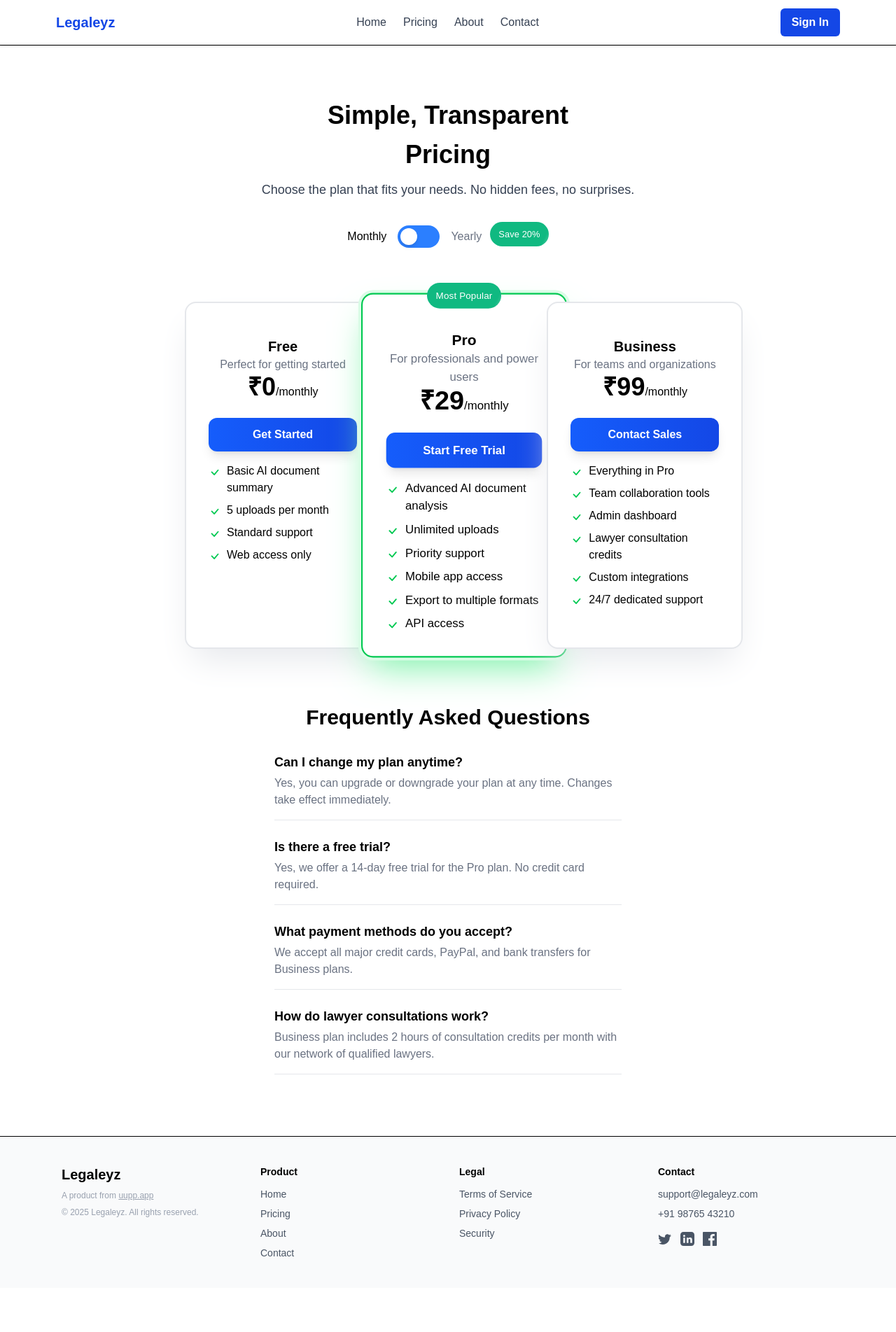
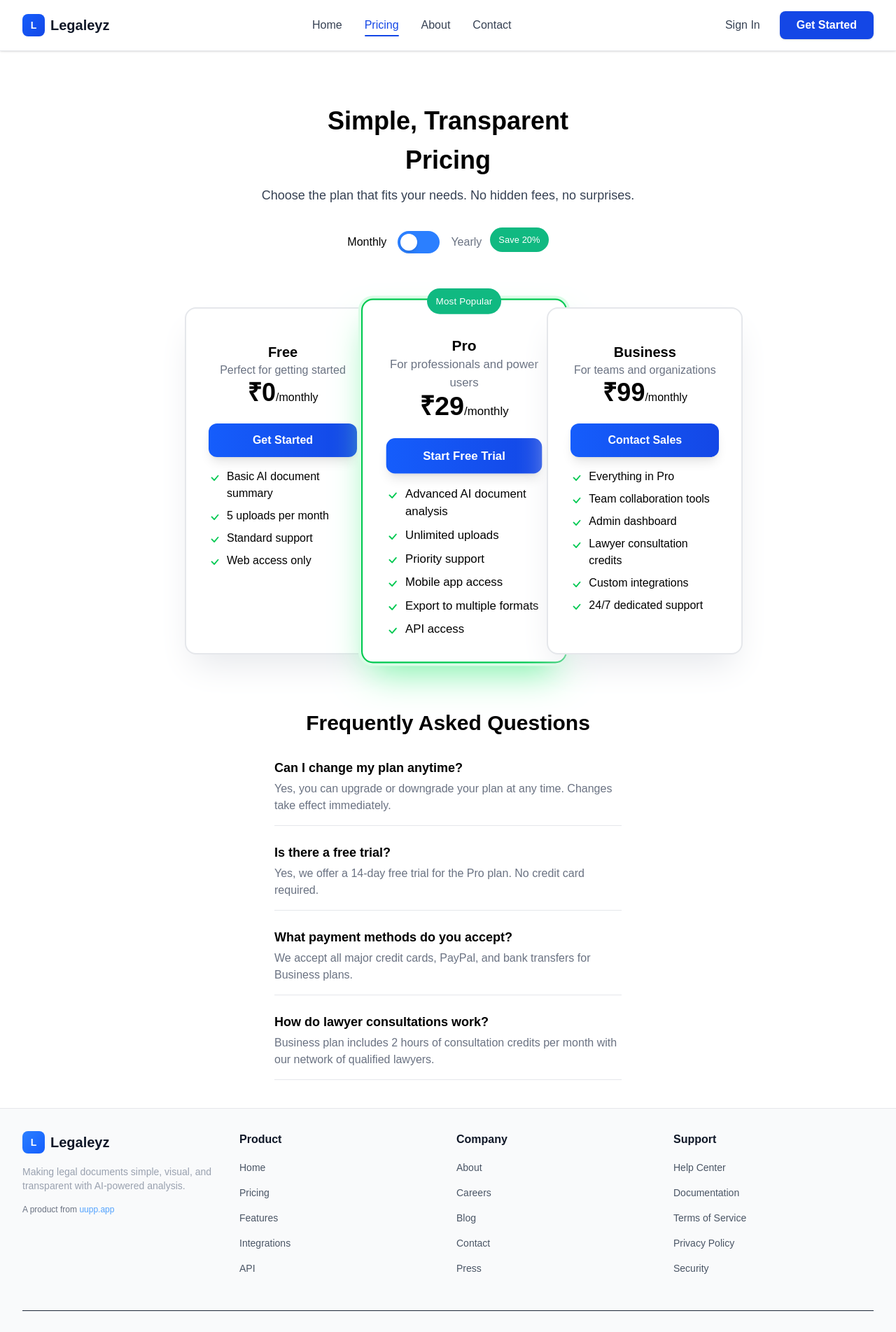
Before and after one commit to xyzabhi/legaleyz, a Next.js app: page /pricing in a window 1280 px wide. Shown: the top 1903 px of the page at 70% size. Before the commit the page ends 1840 px from the top, so only its background shows below. Built offline with nearby package versions, Linux system fonts and the light colour scheme.

Commit message:
build: /pricing page completed

```diff
--- a/src/components/Footer.tsx
+++ b/src/components/Footer.tsx
@@ -2,38 +2,113 @@ import Link from "next/link";
 
 export default function Footer() {
   return (
-    <footer className="bg-gray-50 border-t py-10 mt-12">
-      <div className="max-w-6xl mx-auto px-6 grid grid-cols-1 md:grid-cols-4 gap-8 text-left text-sm text-gray-600">
-        {/* Brand/Logo */}
-        <div className="flex flex-col gap-2">
-          <span className="text-xl font-bold text-black">Legaleyz</span>
-          <span className="text-xs text-gray-400">A product from <a href="https://uupp.app" className="underline hover:text-black" target="_blank">uupp.app</a></span>
-          <span className="text-xs text-gray-400">© {new Date().getFullYear()} Legaleyz. All rights reserved.</span>
+    <footer className="bg-gray-50 text-gray-900 border-t border-gray-200">
+      <div className="max-w-7xl mx-auto px-4 sm:px-6 lg:px-8 py-8">
+        <div className="grid grid-cols-1 md:grid-cols-2 lg:grid-cols-4 gap-6">
+          {/* Brand/Logo */}
+          <div className="lg:col-span-1">
+            <div className="flex items-center gap-2 mb-4">
+              <div className="w-8 h-8 bg-gradient-to-br from-blue-500 to-blue-600 rounded-lg flex items-center justify-center">
+                <span className="text-white font-bold text-sm">L</span>
+              </div>
+              <span className="text-xl font-bold">Legaleyz</span>
+            </div>
+            <p className="text-gray-400 text-sm mb-4 max-w-xs">
+              Making legal documents simple, visual, and transparent with AI-powered analysis.
+            </p>
+            <p className="text-xs text-gray-500">
+              A product from{" "}
+              <a
+                href="https://uupp.app"
+                className="text-blue-400 hover:text-blue-300 transition-colors"
+                target="_blank"
+                rel="noopener noreferrer"
+              >
+                uupp.app
+              </a>
+            </p>
+          </div>
+
+          {/* Product Links */}
+          <div>
+            <h3 className="font-semibold text-gray-900 mb-4">Product</h3>
+            <ul className="space-y-3">
+              <li><Link href="/" className="text-gray-600 hover:text-gray-900 transition-colors text-sm">Home</Link></li>
+              <li><Link href="/pricing" className="text-gray-600 hover:text-gray-900 transition-colors text-sm">Pricing</Link></li>
+              <li><Link href="/features" className="text-gray-600 hover:text-gray-900 transition-colors text-sm">Features</Link></li>
+              <li><Link href="/integrations" className="text-gray-600 hover:text-gray-900 transition-colors text-sm">Integrations</Link></li>
+              <li><Link href="/api" className="text-gray-600 hover:text-gray-900 transition-colors text-sm">API</Link></li>
+            </ul>
+          </div>
+
+          {/* Company Links */}
+          <div>
+            <h3 className="font-semibold text-gray-900 mb-4">Company</h3>
+            <ul className="space-y-3">
+              <li><Link href="/about" className="text-gray-600 hover:text-gray-900 transition-colors text-sm">About</Link></li>
+              <li><Link href="/careers" className="text-gray-600 hover:text-gray-900 transition-colors text-sm">Careers</Link></li>
+              <li><Link href="/blog" className="text-gray-600 hover:text-gray-900 transition-colors text-sm">Blog</Link></li>
+              <li><Link href="/contact" className="text-gray-600 hover:text-gray-900 transition-colors text-sm">Contact</Link></li>
+              <li><Link href="/press" className="text-gray-600 hover:text-gray-900 transition-colors text-sm">Press</Link></li>
+            </ul>
+          </div>
+
+          {/* Legal & Support */}
+          <div>
+            <h3 className="font-semibold text-gray-900 mb-4">Support</h3>
+            <ul className="space-y-3">
+              <li><Link href="/help" className="text-gray-600 hover:text-gray-900 transition-colors text-sm">Help Center</Link></li>
+              <li><Link href="/docs" className="text-gray-600 hover:text-gray-900 transition-colors text-sm">Documentation</Link></li>
+              <li><Link href="/terms" className="text-gray-600 hover:text-gray-900 transition-colors text-sm">Terms of Service</Link></li>
+              <li><Link href="/privacy" className="text-gray-600 hover:text-gray-900 transition-colors text-sm">Privacy Policy</Link></li>
+              <li><Link href="/security" className="text-gray-600 hover:text-gray-900 transition-colors text-sm">Security</Link></li>
+            </ul>
+          </div>
         </div>
-        {/* Navigation */}
-        <div className="flex flex-col gap-2">
-          <span className="font-semibold text-black mb-1">Product</span>
-          <Link href="/" className="hover:text-black">Home</Link>
-          <Link href="/pricing" className="hover:text-black">Pricing</Link>
-          <Link href="/about" className="hover:text-black">About</Link>
-          <Link href="/contact" className="hover:text-black">Contact</Link>
-        </div>
-        {/* Legal */}
-        <div className="flex flex-col gap-2">
-          <span className="font-semibold text-black mb-1">Legal</span>
-          <Link href="/terms" className="hover:text-black">Terms of Service</Link>
-          <Link href="/privacy" className="hover:text-black">Privacy Policy</Link>
-          <Link href="/security" className="hover:text-black">Security</Link>
-        </div>
-        {/* Contact & Social */}
-        <div className="flex flex-col gap-2">
-          <span className="font-semibold text-black mb-1">Contact</span>
-          <a href="mailto:support@legaleyz.com" className="hover:text-black">support@legaleyz.com</a>
-          <span>+91 98765 43210</span>
-          <div className="flex gap-3 mt-2">
-            <a href="https://twitter.com/" aria-label="Twitter" className="hover:text-black"><svg width="20" height="20" fill="currentColor" viewBox="0 0 24 24"><path d="M22.46 6c-.77.35-1.6.58-2.47.69a4.3 4.3 0 0 0 1.88-2.37 8.59 8.59 0 0 1-2.72 1.04A4.28 4.28 0 0 0 16.11 4c-2.37 0-4.29 1.92-4.29 4.29 0 .34.04.67.11.99C7.69 9.13 4.07 7.38 1.64 4.7c-.37.64-.58 1.39-.58 2.19 0 1.51.77 2.84 1.95 3.62-.72-.02-1.39-.22-1.98-.55v.06c0 2.11 1.5 3.87 3.5 4.27-.36.1-.74.16-1.13.16-.28 0-.54-.03-.8-.08.54 1.68 2.11 2.91 3.97 2.94A8.6 8.6 0 0 1 2 19.54c-.29 0-.57-.02-.85-.05A12.13 12.13 0 0 0 8.29 21.5c7.55 0 11.68-6.26 11.68-11.68 0-.18-.01-.36-.02-.54A8.18 8.18 0 0 0 22.46 6z"/></svg></a>
-            <a href="https://linkedin.com/" aria-label="LinkedIn" className="hover:text-black"><svg width="20" height="20" fill="currentColor" viewBox="0 0 24 24"><path d="M19 0h-14c-2.76 0-5 2.24-5 5v14c0 2.76 2.24 5 5 5h14c2.76 0 5-2.24 5-5v-14c0-2.76-2.24-5-5-5zm-11 19h-3v-9h3v9zm-1.5-10.28c-.97 0-1.75-.79-1.75-1.75s.78-1.75 1.75-1.75 1.75.79 1.75 1.75-.78 1.75-1.75 1.75zm13.5 10.28h-3v-4.5c0-1.08-.02-2.47-1.5-2.47-1.5 0-1.73 1.17-1.73 2.39v4.58h-3v-9h2.89v1.23h.04c.4-.75 1.38-1.54 2.84-1.54 3.04 0 3.6 2 3.6 4.59v4.72z"/></svg></a>
-            <a href="https://facebook.com/" aria-label="Facebook" className="hover:text-black"><svg width="20" height="20" fill="currentColor" viewBox="0 0 24 24"><path d="M22.675 0h-21.35c-.733 0-1.325.592-1.325 1.326v21.348c0 .733.592 1.326 1.325 1.326h11.495v-9.294h-3.128v-3.622h3.128v-2.672c0-3.1 1.893-4.788 4.659-4.788 1.325 0 2.463.099 2.797.143v3.24l-1.918.001c-1.504 0-1.797.715-1.797 1.763v2.313h3.587l-.467 3.622h-3.12v9.294h6.116c.733 0 1.325-.593 1.325-1.326v-21.349c0-.734-.592-1.326-1.325-1.326z"/></svg></a>
+
+        {/* Bottom Section */}
+        <div className="border-t border-gray-800 mt-12 pt-8">
+          <div className="flex flex-col md:flex-row justify-between items-center gap-4">
+            <p className="text-gray-400 text-sm">
+              © {new Date().getFullYear()} Legaleyz. All rights reserved.
+            </p>
+
+            {/* Social Links */}
+            <div className="flex items-center gap-4">
+              <a
+                href="https://twitter.com/"
+                aria-label="Twitter"
+                className="text-gray-400 hover:text-white transition-colors"
+                target="_blank"
+                rel="noopener noreferrer"
+              >
+                <svg width="20" height="20" fill="currentColor" viewBox="0 0 24 24">
+                  <path d="M22.46 6c-.77.35-1.6.58-2.47.69a4.3 4.3 0 0 0 1.88-2.37 8.59 8.59 0 0 1-2.72 1.04A4.28 4.28 0 0 0 16.11 4c-2.37 0-4.29 1.92-4.29 4.29 0 .34.04.67.11.99C7.69 9.13 4.07 7.38 1.64 4.7c-.37.64-.58 1.39-.58 2.19 0 1.51.77 2.84 1.95 3.62-.72-.02-1.39-.22-1.98-.55v.06c0 2.11 1.5 3.87 3.5 4.27-.36.1-.74.16-1.13.16-.28 0-.54-.03-.8-.08.54 1.68 2.11 2.91 3.97 2.94A8.6 8.6 0 0 1 2 19.54c-.29 0-.57-.02-.85-.05A12.13 12.13 0 0 0 8.29 21.5c7.55 0 11.68-6.26 11.68-11.68 0-.18-.01-.36-.02-.54A8.18 8.18 0 0 0 22.46 6z"/>
+                </svg>
+              </a>
+              <a
+                href="https://linkedin.com/"
+                aria-label="LinkedIn"
+                className="text-gray-400 hover:text-white transition-colors"
+                target="_blank"
+                rel="noopener noreferrer"
+              >
+                <svg width="20" height="20" fill="currentColor" viewBox="0 0 24 24">
+                  <path d="M19 0h-14c-2.76 0-5 2.24-5 5v14c0 2.76 2.24 5 5 5h14c2.76 0 5-2.24 5-5v-14c0-2.76-2.24-5-5-5zm-11 19h-3v-9h3v9zm-1.5-10.28c-.97 0-1.75-.79-1.75-1.75s.78-1.75 1.75-1.75 1.75.79 1.75 1.75-.78 1.75-1.75 1.75zm13.5 10.28h-3v-4.5c0-1.08-.02-2.47-1.5-2.47-1.5 0-1.73 1.17-1.73 2.39v4.58h-3v-9h2.89v1.23h.04c.4-.75 1.38-1.54 2.84-1.54 3.04 0 3.6 2 3.6 4.59v4.72z"/>
+                </svg>
+              </a>
+              <a
+                href="https://github.com/"
+                aria-label="GitHub"
+                className="text-gray-400 hover:text-white transition-colors"
+                target="_blank"
+                rel="noopener noreferrer"
+              >
+                <svg width="20" height="20" fill="currentColor" viewBox="0 0 24 24">
+                  <path d="M12 0c-6.626 0-12 5.373-12 12 0 5.302 3.438 9.8 8.207 11.387.599.111.793-.261.793-.577v-2.234c-3.338.726-4.033-1.416-4.033-1.416-.546-1.387-1.333-1.756-1.333-1.756-1.089-.745.083-.729.083-.729 1.205.084 1.839 1.237 1.839 1.237 1.07 1.834 2.807 1.304 3.492.997.107-.775.418-1.305.762-1.604-2.665-.305-5.467-1.334-5.467-5.931 0-1.311.469-2.381 1.236-3.221-.124-.303-.535-1.524.117-3.176 0 0 1.008-.322 3.301 1.23.957-.266 1.983-.399 3.003-.404 1.02.005 2.047.138 3.006.404 2.291-1.552 3.297-1.23 3.297-1.23.653 1.653.242 2.874.118 3.176.77.84 1.235 1.911 1.235 3.221 0 4.609-2.807 5.624-5.479 5.921.43.372.823 1.102.823 2.222v3.293c0 .319.192.694.801.576 4.765-1.589 8.199-6.086 8.199-11.386 0-6.627-5.373-12-12-12z"/>
+                </svg>
+              </a>
+            </div>
           </div>
         </div>
       </div>
--- a/src/components/Header.tsx
+++ b/src/components/Header.tsx
@@ -1,35 +1,132 @@
+"use client";
+
 import Link from "next/link";
+import { usePathname } from "next/navigation";
+import { useState } from "react";
 
 export default function Header() {
+  const pathname = usePathname();
+  const [isMobileMenuOpen, setIsMobileMenuOpen] = useState(false);
+
+  const navLinks = [
+    { href: "/", label: "Home" },
+    { href: "/pricing", label: "Pricing" },
+    { href: "/about", label: "About" },
+    { href: "/contact", label: "Contact" },
+  ];
+
+  const isActive = (href: string) => {
+    if (href === "/") {
+      return pathname === "/";
+    }
+    return pathname.startsWith(href);
+  };
+
   return (
-    <header className="w-full bg-white border-b shadow-sm sticky top-0 z-30">
-      <nav className="max-w-6xl mx-auto flex items-center justify-between px-4 py-3">
+    <header className="w-full bg-white/95 backdrop-blur-sm border-b border-gray-200 shadow-sm sticky top-0 z-50">
+      <nav className="max-w-7xl mx-auto flex items-center justify-between px-4 sm:px-6 lg:px-8 py-4">
         {/* Logo/Brand */}
-        <div className="flex items-center gap-2">
-          <span className="text-xl font-bold text-blue-700">Legaleyz</span>
+        <Link href="/" className="flex items-center gap-2 group">
+          <div className="w-8 h-8 bg-gradient-to-br from-blue-600 to-blue-700 rounded-lg flex items-center justify-center">
+            <span className="text-white font-bold text-sm">L</span>
+          </div>
+          <span className="text-xl font-bold text-gray-900 group-hover:text-blue-700 transition-colors">Legaleyz</span>
+        </Link>
+
+        {/* Desktop Navigation */}
+        <div className="hidden md:flex items-center gap-8">
+          {navLinks.map((link) => (
+            <Link
+              key={link.href}
+              href={link.href}
+              className={`relative font-medium transition-colors duration-200 ${
+                isActive(link.href)
+                  ? "text-blue-700"
+                  : "text-gray-700 hover:text-blue-700"
+              }`}
+            >
+              {link.label}
+              {isActive(link.href) && (
+                <span className="absolute -bottom-1 left-0 w-full h-0.5 bg-blue-700 rounded-full"></span>
+              )}
+            </Link>
+          ))}
         </div>
-        {/* Navigation */}
-        <div className="hidden md:flex items-center gap-6">
-          <Link href="/" className="text-gray-700 hover:text-blue-700 font-medium transition-colors">Home</Link>
-          <Link href="/pricing" className="text-gray-700 hover:text-blue-700 font-medium transition-colors">Pricing</Link>
-          <Link href="/about" className="text-gray-700 hover:text-blue-700 font-medium transition-colors">About</Link>
-          <Link href="/contact" className="text-gray-700 hover:text-blue-700 font-medium transition-colors">Contact</Link>
+
+        {/* CTA Buttons */}
+        <div className="hidden md:flex items-center gap-3">
+          <Link
+            href="/signin"
+            className="px-4 py-2 text-gray-700 font-medium hover:text-blue-700 transition-colors"
+          >
+            Sign In
+          </Link>
+          <Link
+            href="/signup"
+            className="px-6 py-2 bg-blue-700 text-white font-semibold rounded-lg hover:bg-blue-800 transition-colors shadow-sm"
+          >
+            Get Started
+          </Link>
         </div>
-        {/* Sign In Button */}
-        <div className="flex items-center gap-2">
-          <Link href="/signin" className="px-4 py-2 rounded-md bg-blue-700 text-white font-semibold hover:bg-blue-800 transition-colors">Sign In</Link>
+
+        {/* Mobile menu button */}
+        <button
+          className="md:hidden p-2 rounded-lg hover:bg-gray-100 focus:outline-none focus:ring-2 focus:ring-blue-500"
+          onClick={() => setIsMobileMenuOpen(!isMobileMenuOpen)}
+          aria-label="Toggle menu"
+        >
+          <svg
+            className="w-6 h-6"
+            fill="none"
+            stroke="currentColor"
+            viewBox="0 0 24 24"
+          >
+            {isMobileMenuOpen ? (
+              <path strokeLinecap="round" strokeLinejoin="round" strokeWidth={2} d="M6 18L18 6M6 6l12 12" />
+            ) : (
+              <path strokeLinecap="round" strokeLinejoin="round" strokeWidth={2} d="M4 6h16M4 12h16M4 18h16" />
+            )}
+          </svg>
+        </button>
+      </nav>
+
+      {/* Mobile Navigation */}
+      {isMobileMenuOpen && (
+        <div className="md:hidden bg-white border-t border-gray-200 shadow-lg">
+          <div className="px-4 py-6 space-y-4">
+            {navLinks.map((link) => (
+              <Link
+                key={link.href}
+                href={link.href}
+                className={`block px-3 py-2 rounded-lg font-medium transition-colors ${
+                  isActive(link.href)
+                    ? "text-blue-700 bg-blue-50"
+                    : "text-gray-700 hover:text-blue-700 hover:bg-gray-50"
+                }`}
+                onClick={() => setIsMobileMenuOpen(false)}
+              >
+                {link.label}
+              </Link>
+            ))}
+            <div className="pt-4 border-t border-gray-200 space-y-3">
+              <Link
+                href="/signin"
+                className="block px-3 py-2 text-gray-700 font-medium hover:text-blue-700 transition-colors"
+                onClick={() => setIsMobileMenuOpen(false)}
+              >
+                Sign In
+              </Link>
+              <Link
+                href="/signup"
+                className="block px-3 py-2 bg-blue-700 text-white font-semibold rounded-lg text-center hover:bg-blue-800 transition-colors"
+                onClick={() => setIsMobileMenuOpen(false)}
+              >
+                Get Started
+              </Link>
+            </div>
+          </div>
         </div>
-        {/* Mobile menu icon (optional, for real app you'd add state and menu) */}
-        <div className="md:hidden flex items-center">
-          <button className="p-2 rounded hover:bg-gray-100 focus:outline-none" aria-label="Open menu">
-            <svg width="24" height="24" fill="none" stroke="currentColor" strokeWidth="2" strokeLinecap="round" strokeLinejoin="round" viewBox="0 0 24 24">
-              <line x1="3" y1="12" x2="21" y2="12" />
-              <line x1="3" y1="6" x2="21" y2="6" />
-              <line x1="3" y1="18" x2="21" y2="18" />
-            </svg>
-          </button>
-        </div>
-      </nav>
+      )}
     </header>
   );
 }
```
